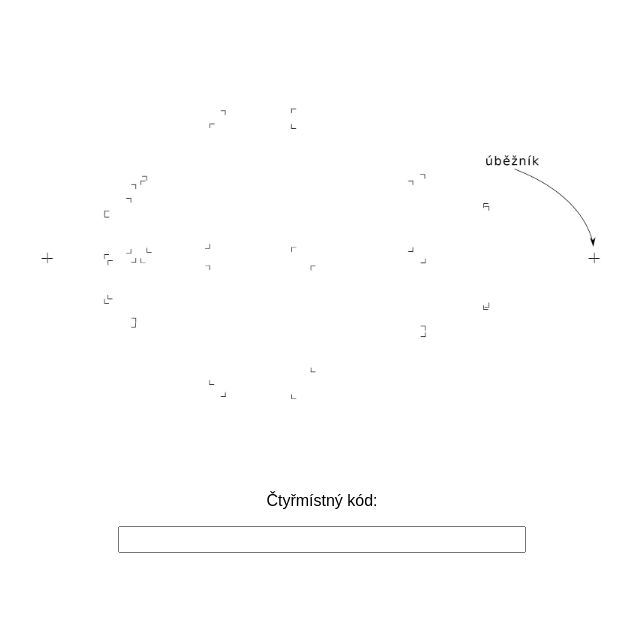
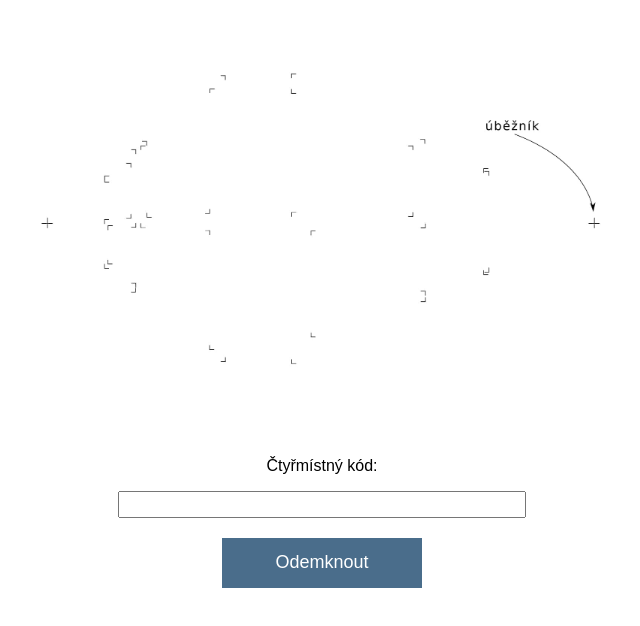
Before and after one commit to SachCZ/dnblsifra, a plain HTML site: page index.html in a window 1280 px wide. Shown: the whole page, without its empty margins (318-958 px from the left). Drawn offline with Linux system fonts and the light colour scheme.

Commit message:
Added button.

```diff
--- a/css/main.css
+++ b/css/main.css
@@ -36,3 +36,16 @@ body {
 #image {
     width: 600px;
 }
+
+button{
+    margin-top: 20px;
+    outline:0;
+    padding:10px 20px;
+    font-size:18px;
+    background-color:#4A6D8B;
+    color:#fff;
+    border:0;
+    cursor:pointer;
+    height:50px;
+    width:200px;
+}
--- a/index.html
+++ b/index.html
@@ -20,6 +20,7 @@
             <p id="text">Čtyřmístný kód:</p>
             <form id="main_input">
                 <input type="text" id="input_field"/>
+                <button>Odemknout</button>
             </form>
         </div>
     </div>
```
